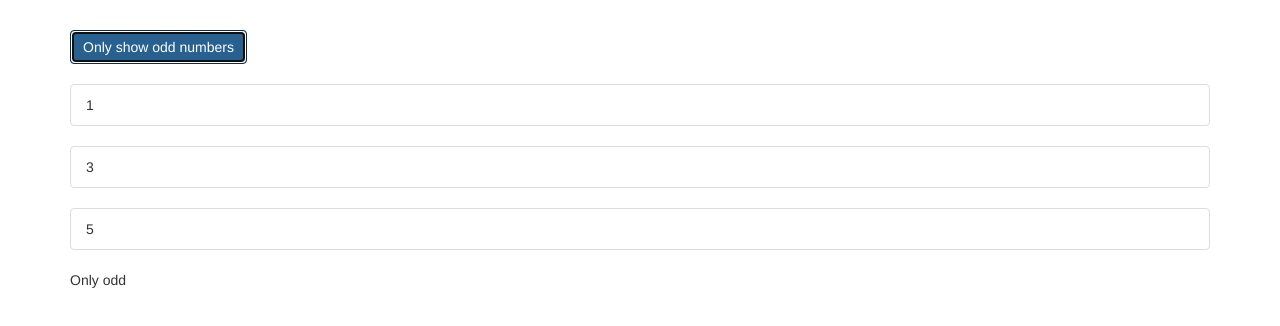
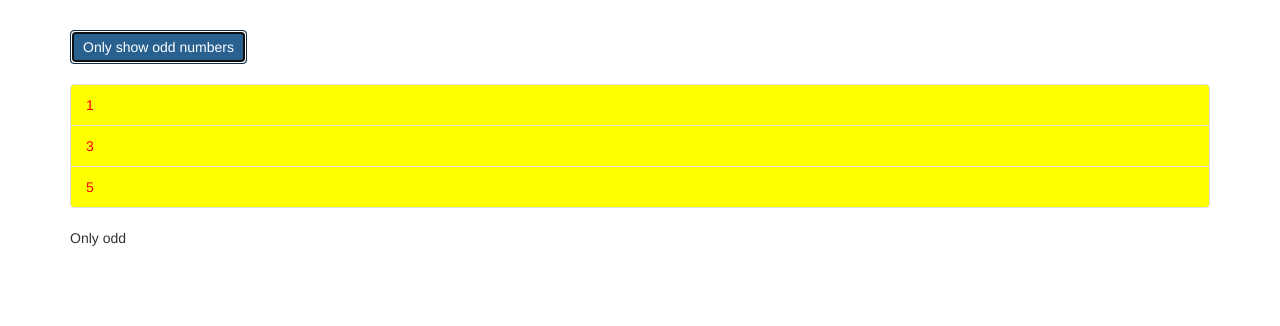
Before and after one commit to zoechbauer/ng-directives, an Angular app: page / in a window 1280 px wide. Both pictures are taken after a click on the button "Only show odd numbers". Shown: the top 326 px of the page. Built offline with nearby package versions, Linux system fonts and the light colour scheme.

Commit message:
ngClass & ngStyle

```diff
--- a/src/app/app.component.css
+++ b/src/app/app.component.css
@@ -1,3 +1,7 @@
 .container {
   margin-top: 30px;
 }
+
+.odd {
+  color: red;
+}
--- a/src/app/app.component.html
+++ b/src/app/app.component.html
@@ -5,20 +5,35 @@
         Only show odd numbers
       </button>
       <br /><br />
-      <div *ngIf="onlyOdd">
-        <ul class="list-group" *ngFor="let odd of oddNumbers">
-          <li class="list-group-item">
+      <ul class="list-group">
+        <div *ngIf="onlyOdd">
+          <li
+            class="list-group-item"
+            *ngFor="let odd of oddNumbers"
+            [ngClass]="{ odd: odd % 2 !== 0 }"
+            [ngStyle]="{
+              backgroundColor: odd % 2 !== 0 ? 'yellow' : 'transparent'
+            }"
+          >
             {{ odd }}
           </li>
-        </ul>
-      </div>
-      <div *ngIf="!onlyOdd">
-        <ul class="list-group" *ngFor="let even of evenNumbers">
-          <li class="list-group-item">
+        </div>
+      </ul>
+
+      <ul class="list-group">
+        <div *ngIf="!onlyOdd">
+          <li
+            class="list-group-item"
+            *ngFor="let even of evenNumbers"
+            [ngClass]="{ odd: even % 2 !== 0 }"
+            [ngStyle]="{
+              backgroundColor: even % 2 !== 0 ? 'yellow' : 'transparent'
+            }"
+          >
             {{ even }}
           </li>
-        </ul>
-      </div>
+        </div>
+      </ul>
       <ng-template [ngIf]="onlyOdd">
         <p>Only odd</p>
       </ng-template>
```
